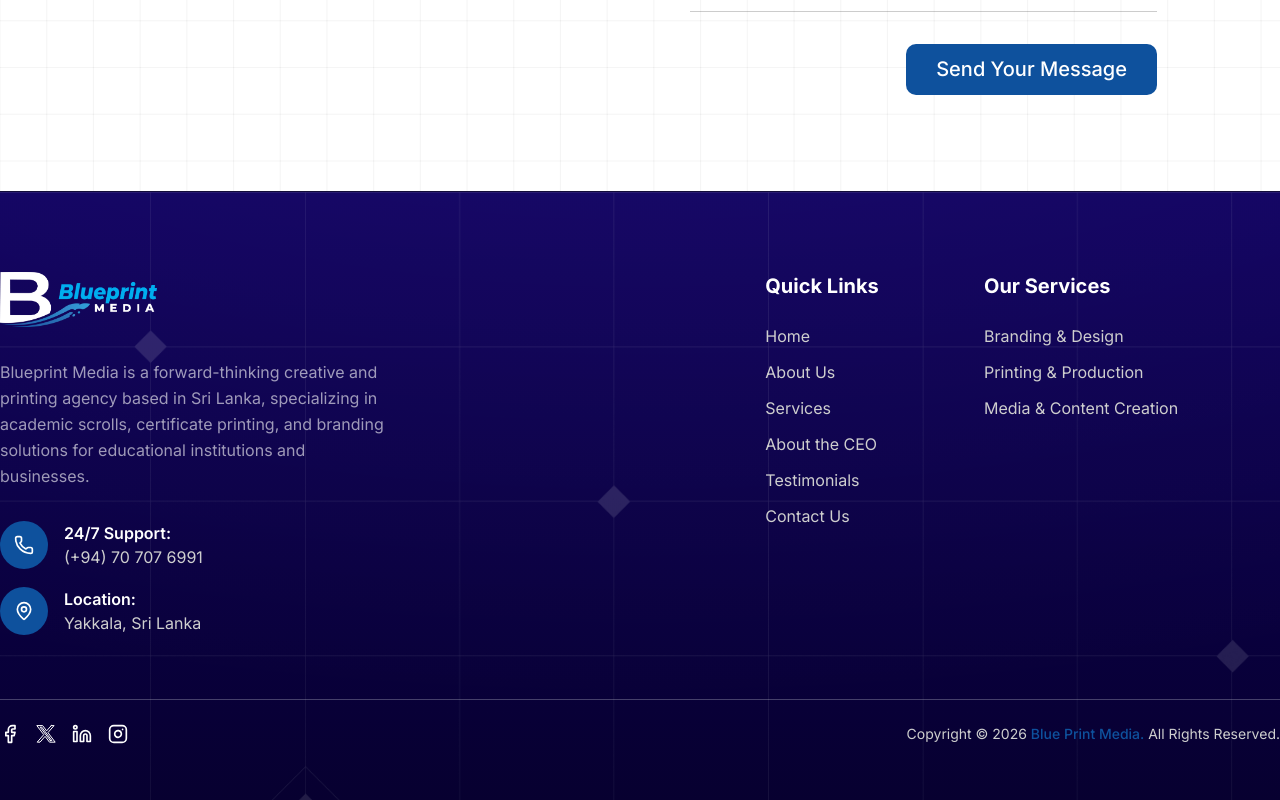
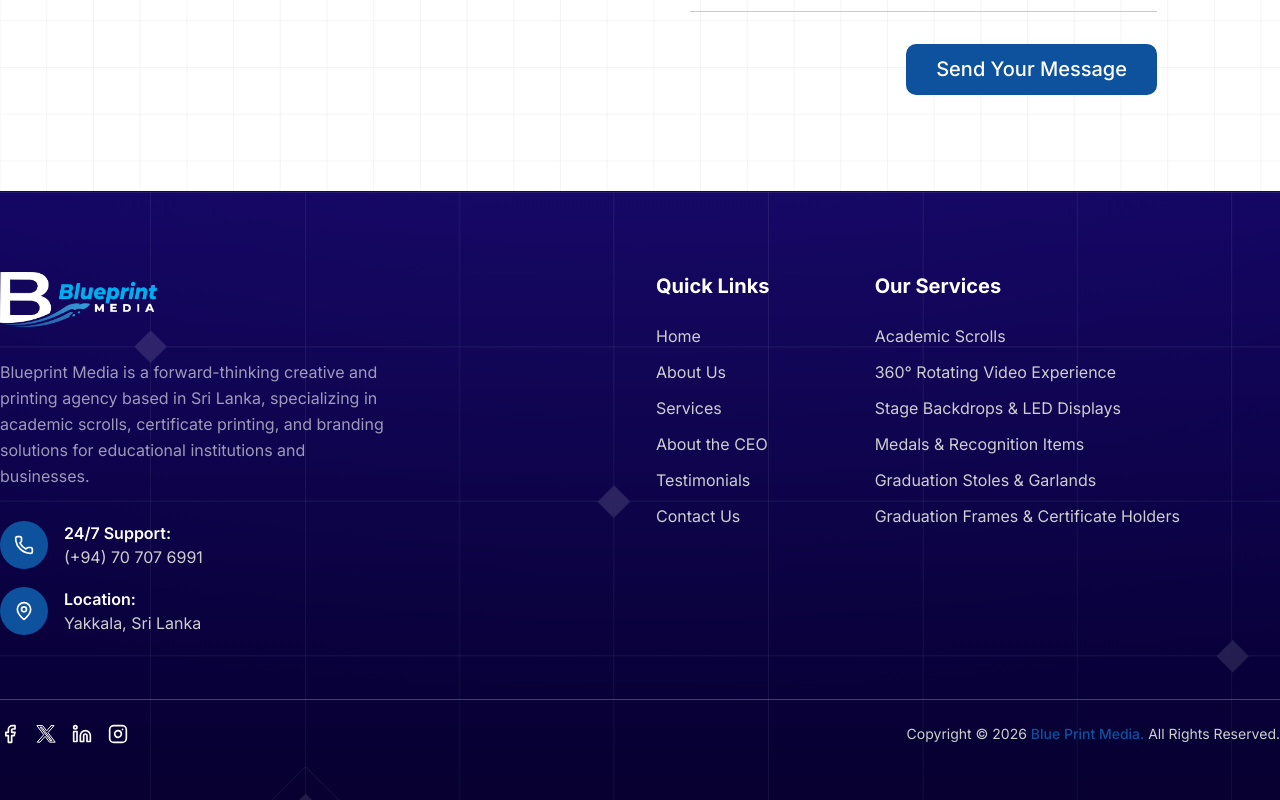
Before and after one commit to kanishka-gunatunga/blue-print-media, a Next.js app: page / in a window 1280 px wide. Shown: the part 6063-6863 px from the top of the page. Built offline with nearby package versions, Linux system fonts and the light colour scheme.

Commit message:
fix : responsive issue

```diff
--- a/components/Footer.tsx
+++ b/components/Footer.tsx
@@ -62,7 +62,7 @@ export default function Footer() {
             </div>
           </div>
 
-          <div className="hidden lg:block lg:col-span-2"></div>
+          <div className="hidden lg:block lg:col-span-1"></div>
 
           <div className="md:col-span-3 lg:col-span-2 flex flex-col gap-6">
             <h3 className="font-bold text-[20px] leading-[28px] text-white">
@@ -86,15 +86,18 @@ export default function Footer() {
             </ul>
           </div>
 
-          <div className="md:col-span-3 lg:col-span-3 flex flex-col gap-6">
+          <div className="md:col-span-3 lg:col-span-4 flex flex-col gap-6">
             <h3 className="font-bold text-[20px] leading-[28px] text-white">
               Our Services
             </h3>
             <ul className="flex flex-col gap-3">
               {[
-                { name: 'Branding & Design', href: '#services' },
-                { name: 'Printing & Production', href: '#services' },
-                { name: 'Media & Content Creation', href: '#services' }
+                { name: 'Academic Scrolls', href: '#services' },
+                { name: '360° Rotating Video Experience', href: '#services' },
+                { name: 'Stage Backdrops & LED Displays', href: '#services' },
+                { name: 'Medals & Recognition Items', href: '#services' },
+                { name: 'Graduation Stoles & Garlands', href: '#services' },
+                { name: 'Graduation Frames & Certificate Holders', href: '#services' }
               ].map((service) => (
                 <li key={service.name}>
                   <Link href={service.href} className="font-normal text-[16px] leading-[24px] text-[#CECECE] hover:text-white transition-colors">
```
